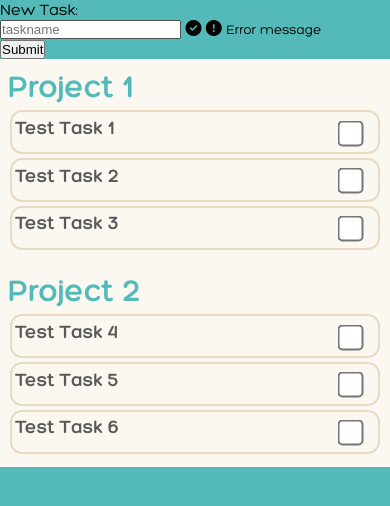
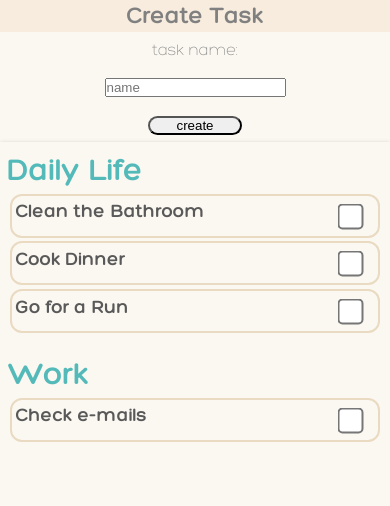
Before and after one commit to russ0133/todo-list, a website built with webpack: page dist/index.html in a window 390 px wide. Built offline with Linux system fonts and the light colour scheme.

Commit message:
feat(sidebar): implemented the sidebar

```diff
--- a/src/index.js
+++ b/src/index.js
@@ -16,12 +16,12 @@ form.addEventListener('submit', function (e) {
     // eslint-disable-next-line no-undef
     task.createTask(taskname.value, 0);
 });
-project.createProject("Project 1");
-project.createProject("Project 2");
+project.createProject("Daily Life");
+project.createProject("Work");
 
 
-task.createTask("Test Task 1", 0);
-task.createTask("Test Task 2", 0);
-task.createTask("Test Task 3", 0);
+task.createTask("Clean the Bathroom", 0);
+task.createTask("Cook Dinner", 0);
+task.createTask("Go for a Run", 0);
 
-task.createTask("Test Task 4", 1);
+task.createTask("Check e-mails", 1);
--- a/src/style/style.scss
+++ b/src/style/style.scss
@@ -25,22 +25,55 @@ body {
   background-size: cover;
   min-height: 100vh;
   display: flex;
-  justify-content: center;
+  justify-content: space-evenly;
   align-items: center;
   flex-direction: row;
   flex-wrap: wrap;
 
-  #form {
-    border: 5px red solid;
+  .left-side {
+    display: flex;
+    flex-direction: column;
+    align-self: flex-start;
+    align-items: center;
+    .header {
+      height: 2rem;
+      font-size: 1.5rem;
+      text-align: center;
+      font-family: bold;
+      color: gray;
+      background-color: var(--color-600);
+      width: 104%;
+    }
+    #form {
+      background-color: var(--color-500);
+      border-bottom-left-radius: 12px;
+      border-bottom-right-radius: 12px;
+      display: flex;
+      flex-direction: column;
+      padding: 2%;
+      align-items:center;
+        *:nth-child(3) {
+          margin-bottom: 5%;
+        }
+        button {
+          width: 90%;
+          border-radius: 12px;
+        }
+        label {
+          font-family: light;
+          color: gray;
+        }
+      }
   }
+
   .projectList {
     display:flex;
     flex-direction: column;
     background-color: var(--color-500);
     border-radius: 12px;
     box-shadow: 0 2px 5px rgba(0, 0, 0, 0.3);
-    margin: 1% 5%;
-    width: 60%;
+    margin: 1% 1%;
+    width: 75%;
     min-height: 90vh;
     .project {
       margin-bottom: 1%;
@@ -99,6 +132,13 @@ body {
     body {
       flex-direction: column !important;
     }
+    .left-side, #form {
+      width: 100%;
+      border-radius: 0px !important;
+      button {
+        width: 25% !important;
+      }
+    }
     .projectList {
       margin: 0;
       border-radius: 0px;
```
Also changed, not shown: dist/e6fed76344ed3628417a.jpg (added), dist/index.html, dist/main.js, src/style/style.css, 1 other file.
